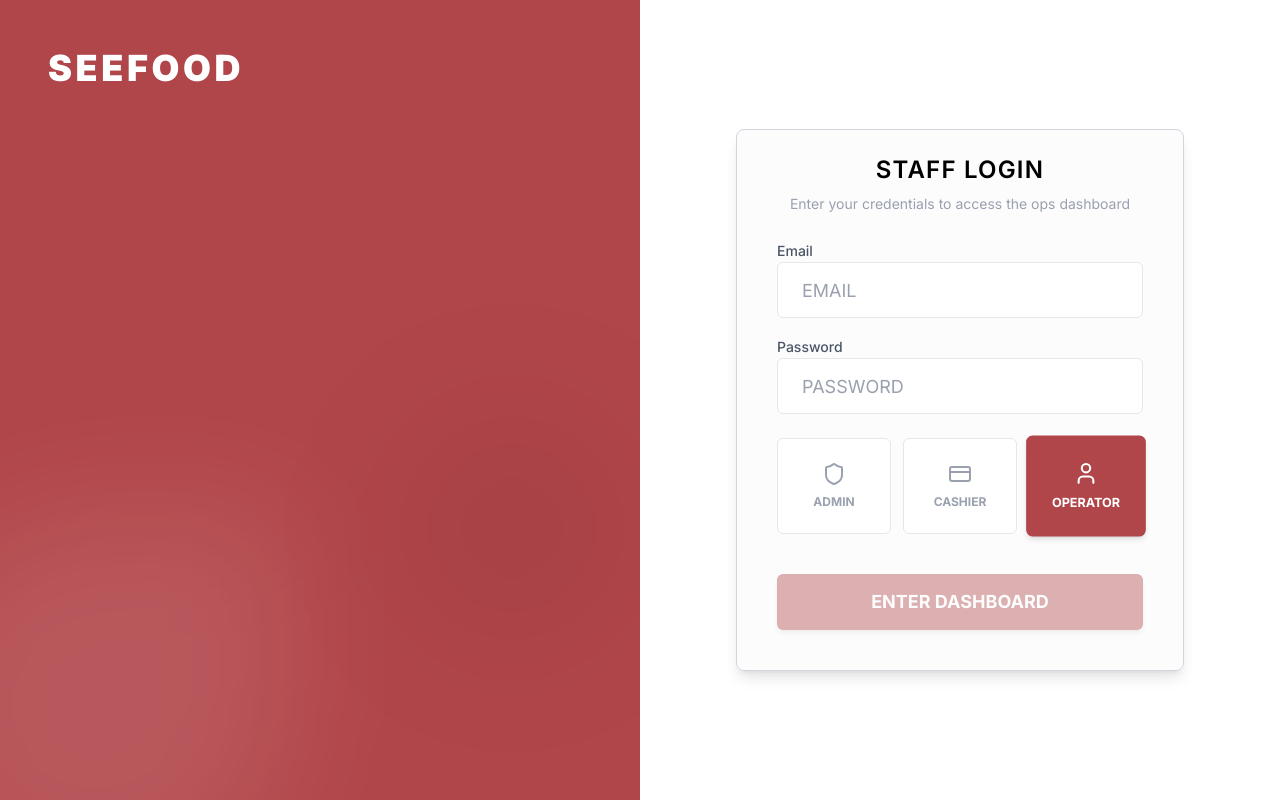
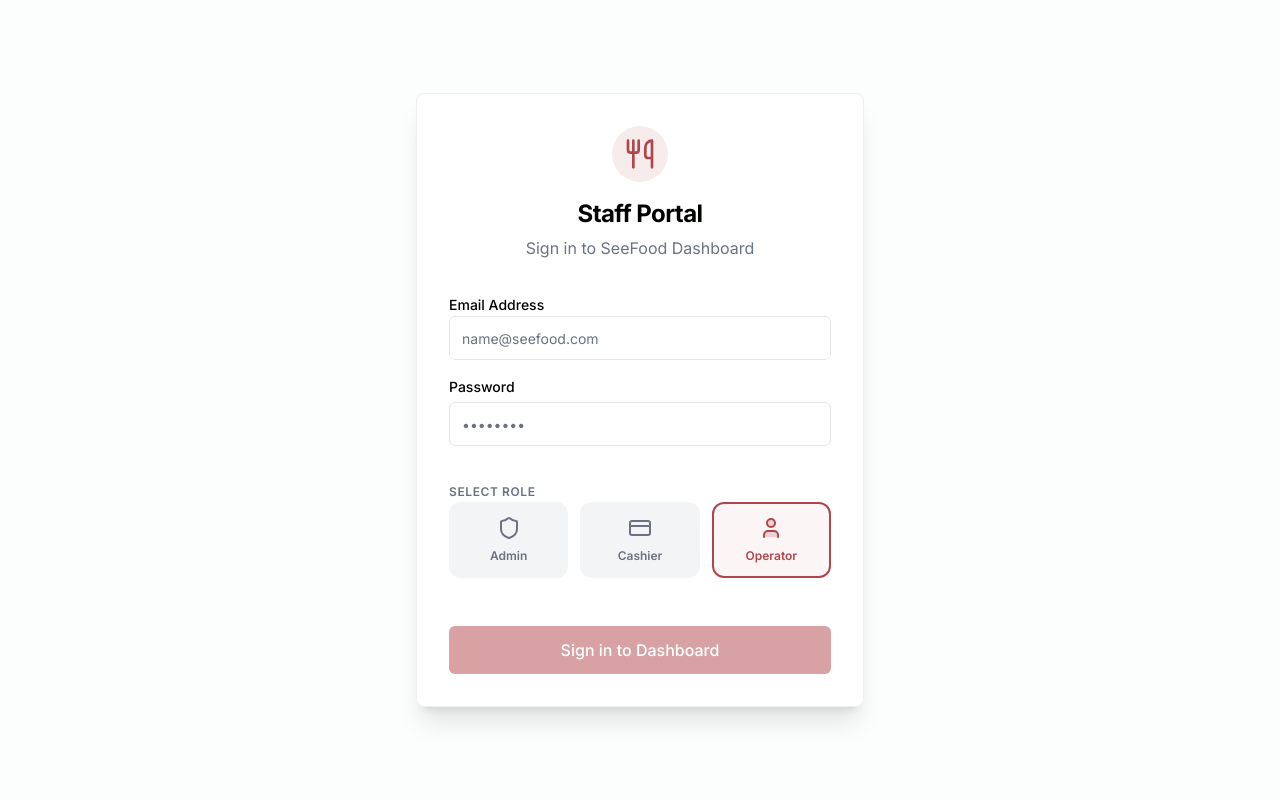
Before and after one commit to 23CSE311-SeeFood/seeFood_Dashboard, a Next.js app: page /staff/login in a window 1280 px wide. Built offline with nearby package versions, Linux system fonts and the light colour scheme.

Commit message:
added login page

```diff
--- a/app/staff/login/page.jsx
+++ b/app/staff/login/page.jsx
@@ -5,8 +5,8 @@
 import { Button } from '@/components/ui/button';
 import { Input } from '@/components/ui/input';
 import { Label } from '@/components/ui/label';
-import { Card, CardContent, CardDescription, CardHeader, CardTitle } from '@/components/ui/card';
-import { Shield, CreditCard, User } from 'lucide-react';
+import { Card, CardContent, CardDescription, CardHeader, CardTitle, CardFooter } from '@/components/ui/card';
+import { Shield, CreditCard, User, Utensils } from 'lucide-react';
 
 
 export default function LoginPage() {
@@ -14,7 +14,6 @@
     const [email, setEmail] = useState('');
     const [password, setPassword] = useState('');
     const [selectedRole, setSelectedRole] = useState('operator');
-
     const [loading, setLoading] = useState(false);
 
     const handleLogin = (e) => {
@@ -36,78 +35,75 @@
     ];
 
     return (
-        <div className="flex min-h-screen w-full">
-            {/* Left Panel - Red */}
-            <div className="hidden lg:flex w-1/2 bg-[#B1464A] p-12 flex-col justify-between relative overflow-hidden">
-                <div className="z-10">
-                    <h1 className="text-4xl font-black text-white tracking-widest uppercase">SEEFOOD</h1>
+        <div className="flex min-h-screen w-full items-center justify-center bg-gray-50/50 p-4">
+            <Card className="w-full max-w-md border-border/60 shadow-xl bg-white/80 backdrop-blur-sm">
+                <CardHeader className="text-center pb-8 pt-8">
+                    <div className="mx-auto bg-primary/10 p-3 rounded-full w-fit mb-4">
+                        <Utensils className="h-8 w-8 text-primary" />
                     </div>
-                <div className="absolute -bottom-24 -left-24 w-96 h-96 bg-white/10 rounded-full blur-3xl rounded-tr-none"></div>
-                <div className="absolute top-1/2 right-0 w-64 h-64 bg-black/5 blur-3xl rounded-full"></div>
-            </div>
-
-            {/* Right Panel - White/Light */}
-            <div className="flex-1 bg-white flex items-center justify-center p-8">
-                <Card className="w-full max-w-md border-gray-300 shadow-lg bg-gray-50/50">
-                    <CardHeader className="text-center space-y-2">
-                        <CardTitle className="text-2xl text-black uppercase tracking-wider">Staff Login</CardTitle>
-                        <CardDescription className="text-sm text-gray-400">Enter your credentials to access the ops dashboard</CardDescription>
+                    <CardTitle className="text-2xl font-bold tracking-tight text-foreground">Staff Portal</CardTitle>
+                    <CardDescription className="text-base text-muted-foreground">Sign in to SeeFood Dashboard</CardDescription>
                 </CardHeader>
-                    <CardContent className="p-10 pt-0">
+                <CardContent className="px-8 pb-8">
                     <form onSubmit={handleLogin} className="space-y-6">
-                            <div className="space-y-4">
+                        <div className="space-y-5">
                             <div className="space-y-2">
-                                    <Label htmlFor="email" className="text-gray-600 font-medium">Email</Label>
+                                <Label htmlFor="email">Email Address</Label>
                                 <Input
                                     id="email"
                                     type="email"
-                                        placeholder="EMAIL"
+                                    placeholder="name@seefood.com"
                                     value={email}
                                     onChange={(e) => setEmail(e.target.value)}
-                                        className="h-14 bg-white border border-gray-200 text-black placeholder:text-gray-400 text-lg px-6 rounded-md focus-visible:ring-2 focus-visible:ring-[#B1464A]"
+                                    className="h-11"
                                 />
                             </div>
                             <div className="space-y-2">
-                                    <Label htmlFor="password" className="text-gray-600 font-medium">Password</Label>
+                                <div className="flex items-center justify-between">
+                                    <Label htmlFor="password">Password</Label>
+                                </div>
                                 <Input
                                     id="password"
                                     type="password"
-                                        placeholder="PASSWORD"
+                                    placeholder="••••••••"
                                     value={password}
                                     onChange={(e) => setPassword(e.target.value)}
-                                        className="h-14 bg-white border border-gray-200 text-black placeholder:text-gray-400 text-lg px-6 rounded-md focus-visible:ring-2 focus-visible:ring-[#B1464A]"
+                                    className="h-11"
                                 />
                             </div>
                         </div>
+
+                        <div className="space-y-3 pt-2">
+                            <Label className="text-xs font-semibold text-muted-foreground uppercase tracking-wider">Select Role</Label>
                             <div className="grid grid-cols-3 gap-3">
                                 {roles.map((role) => (
-                                    <Button
+                                    <div
                                         key={role.id}
-                                        type="button"
-                                        variant={selectedRole === role.id ? "default" : "outline"}
                                         onClick={() => setSelectedRole(role.id)}
-                                        className={`h-24 flex flex-col gap-2 rounded-md transition-all ${
+                                        className={`cursor-pointer flex flex-col items-center justify-center gap-2 p-3 rounded-xl border-2 transition-all duration-200 hover:bg-accent/50 ${
                                             selectedRole === role.id
-                                                ? "bg-[#B1464A] text-white border-[#B1464A] shadow-md scale-105 hover:bg-[#A04144]"
-                                                : "bg-white border-gray-200 text-gray-400 hover:bg-gray-50"
+                                                ? "border-primary bg-primary/5 text-primary"
+                                                : "border-transparent bg-secondary text-muted-foreground hover:border-border"
                                         }`}
                                     >
-                                        <role.icon className="h-6 w-6" />
-                                        <span className="text-xs font-bold uppercase">{role.label}</span>
-                                    </Button>
+                                        <role.icon className={`h-6 w-6 ${selectedRole === role.id ? "text-primary fill-primary/20" : ""}`} />
+                                        <span className="text-xs font-semibold">{role.label}</span>
+                                    </div>
                                 ))}
                             </div>
+                        </div>
+
                         <Button
                             type="submit"
                             disabled={loading || !email || !password}
-                                className="w-full h-14 bg-[#BD6467] hover:bg-[#A04144] text-white font-bold text-lg rounded-md mt-4 transition-transform active:scale-95 shadow-md"
+                            className="w-full h-12 text-base font-medium mt-6"
+                            size="lg"
                         >
-                                {loading ? "AUTHENTICATING..." : "ENTER DASHBOARD"}
+                            {loading ? "Authenticating..." : "Sign in to Dashboard"}
                         </Button>
                     </form>
                 </CardContent>
             </Card>
         </div>
-        </div>
     );
 }
```
Lines whose indentation alone changed are shown as unchanged.
